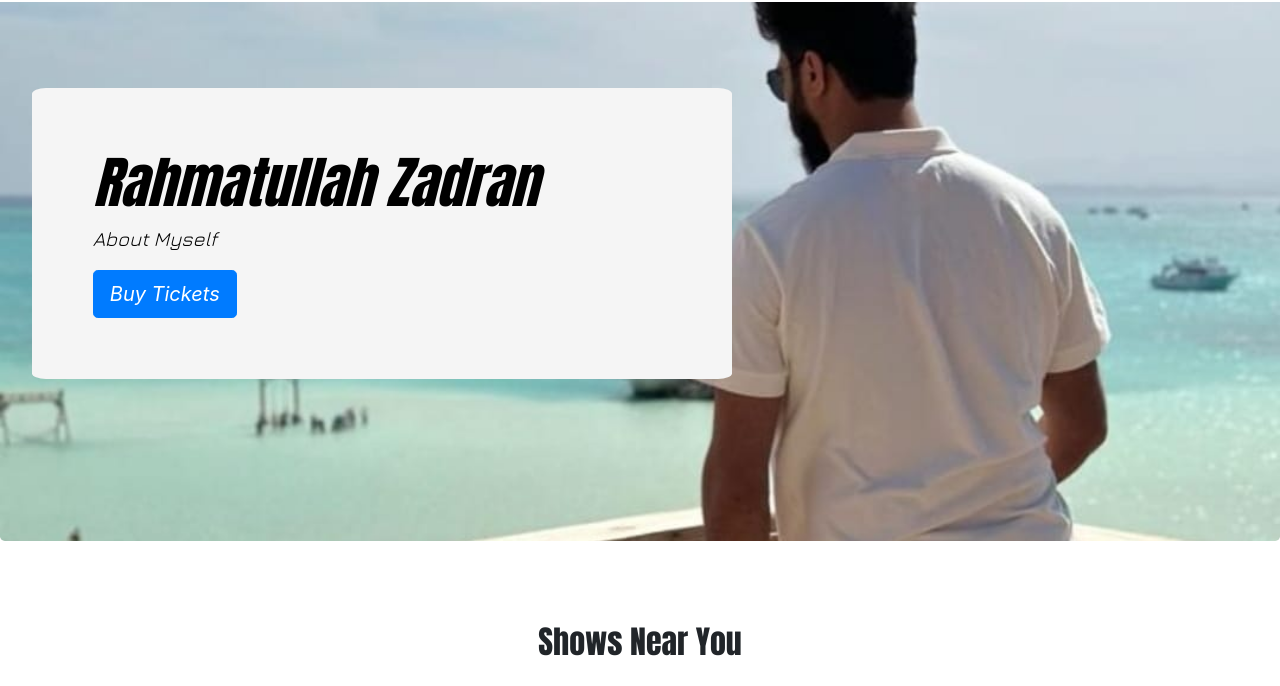
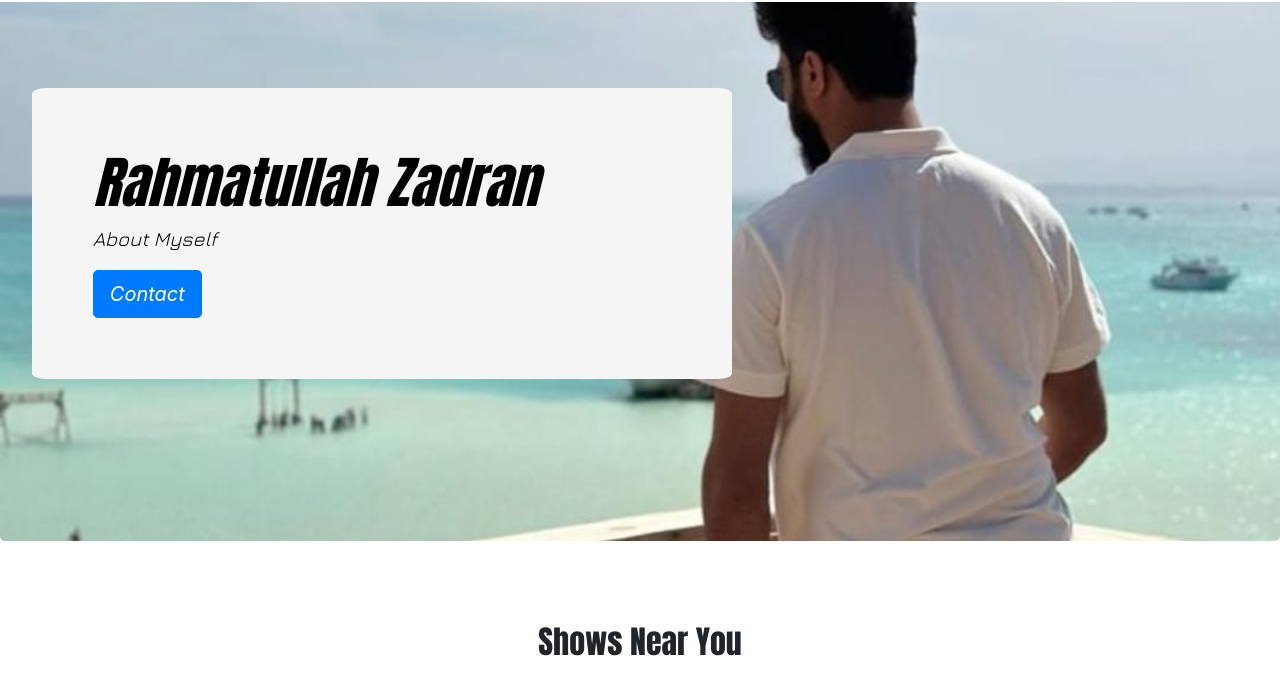
Before and after one commit to RahmatullahZadran/Bootsrap-Portofolio, a plain HTML site: page index.html in a window 1280 px wide. Shown: the part 74-760 px from the top of the page. Drawn offline with nearby package versions, Linux system fonts and the light colour scheme.

```diff
--- a/index.html
+++ b/index.html
@@ -65,7 +65,7 @@
     <div class="jumboCopy">
       <h1 class="display-4">Rahmatullah Zadran</h1>
       <p class="lead">About Myself</p>
-      <a class="btn btn-primary btn-lg" href="#" role="button">Buy Tickets</a>
+      <a class="btn btn-primary btn-lg" href="#" role="button">Contact</a>
     </div>
   </div>
   <!-- End jumbotron -->
```
